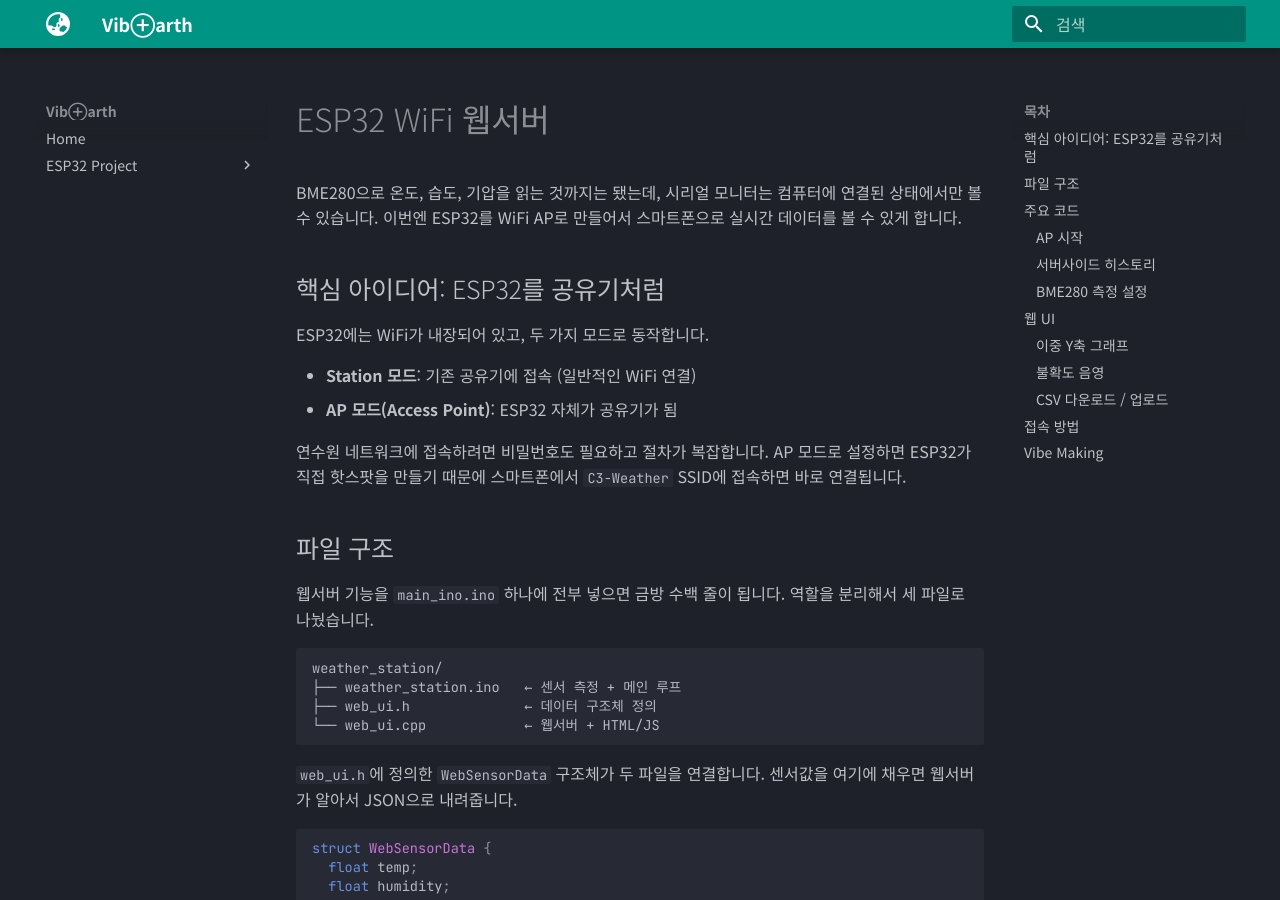
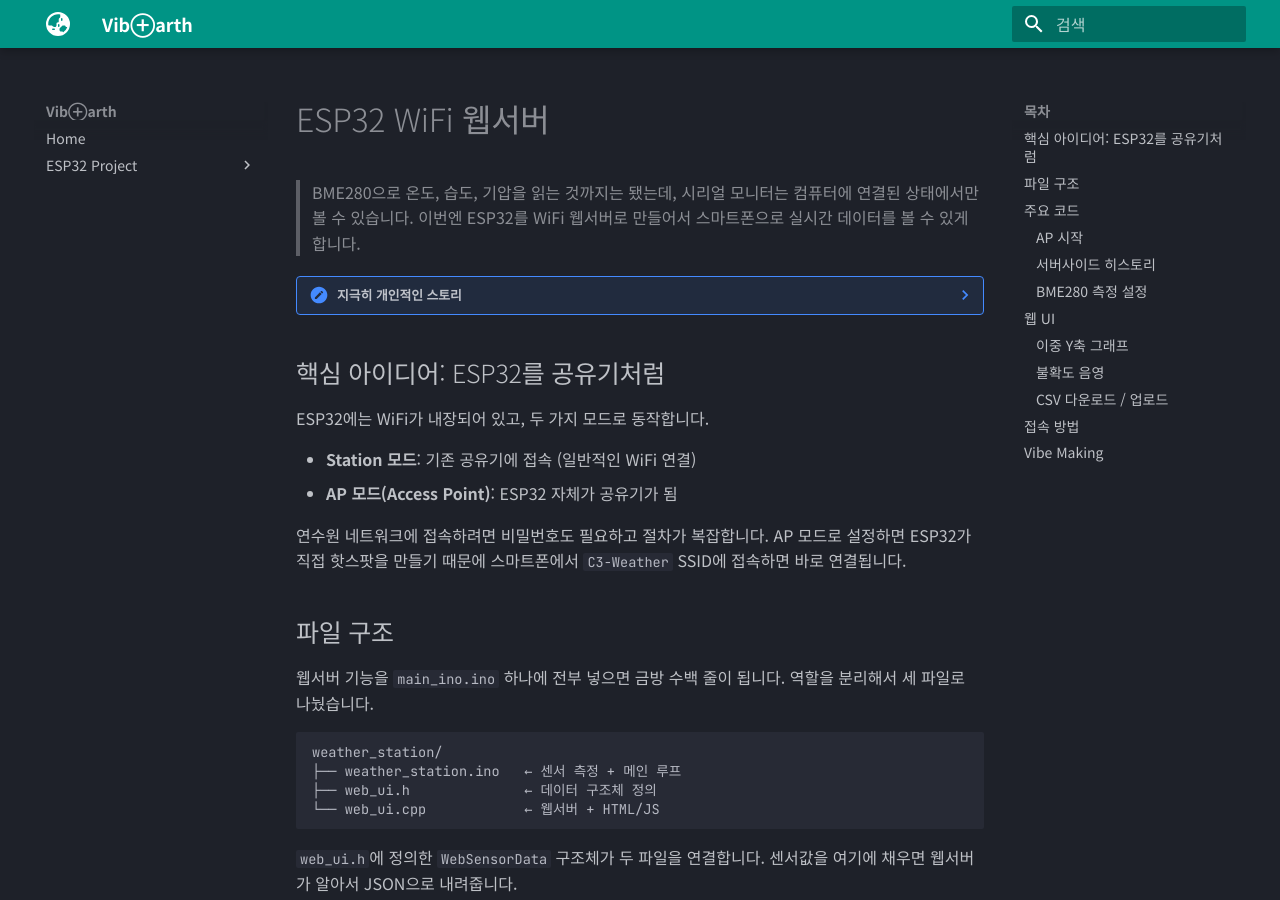
Before and after one commit to VibEarth/VibEarth.github.io, an MkDocs documentation site: the page built from docs/esp32/c3/wifi_webserver.md, in a window 1280 px wide and 900 px high. Built offline with MkDocs 1.6.1 and Material for MkDocs 9.7.7, drawn with Linux system fonts in a browser that asks for light colours.

Commit message:
vault backup: 2026-07-03 15:09:49

```diff
--- a/docs/esp32/c3/wifi_webserver.md
+++ b/docs/esp32/c3/wifi_webserver.md
@@ -1,7 +1,10 @@
 # ESP32 WiFi 웹서버
 
-BME280으로 온도, 습도, 기압을 읽는 것까지는 됐는데, 시리얼 모니터는 컴퓨터에 연결된 상태에서만 볼 수 있습니다. 이번엔 ESP32를 WiFi AP로 만들어서 스마트폰으로 실시간 데이터를 볼 수 있게 합니다.
+>BME280으로 온도, 습도, 기압을 읽는 것까지는 됐는데, 시리얼 모니터는 컴퓨터에 연결된 상태에서만 볼 수 있습니다. 이번엔 ESP32를 WiFi 웹서버로 만들어서 스마트폰으로 실시간 데이터를 볼 수 있게 합니다.
 
+??? note "지극히 개인적인 스토리"
+	어렸을 적, 컴퓨터를 좋아했던 저는 언젠가 개인 홈페이지를 만들어보고 싶다는 생각을 했습니다.
+	그 뒤 프로그래밍에 ㄴㅇ
 ## 핵심 아이디어: ESP32를 공유기처럼
 
 ESP32에는 WiFi가 내장되어 있고, 두 가지 모드로 동작합니다.
```
